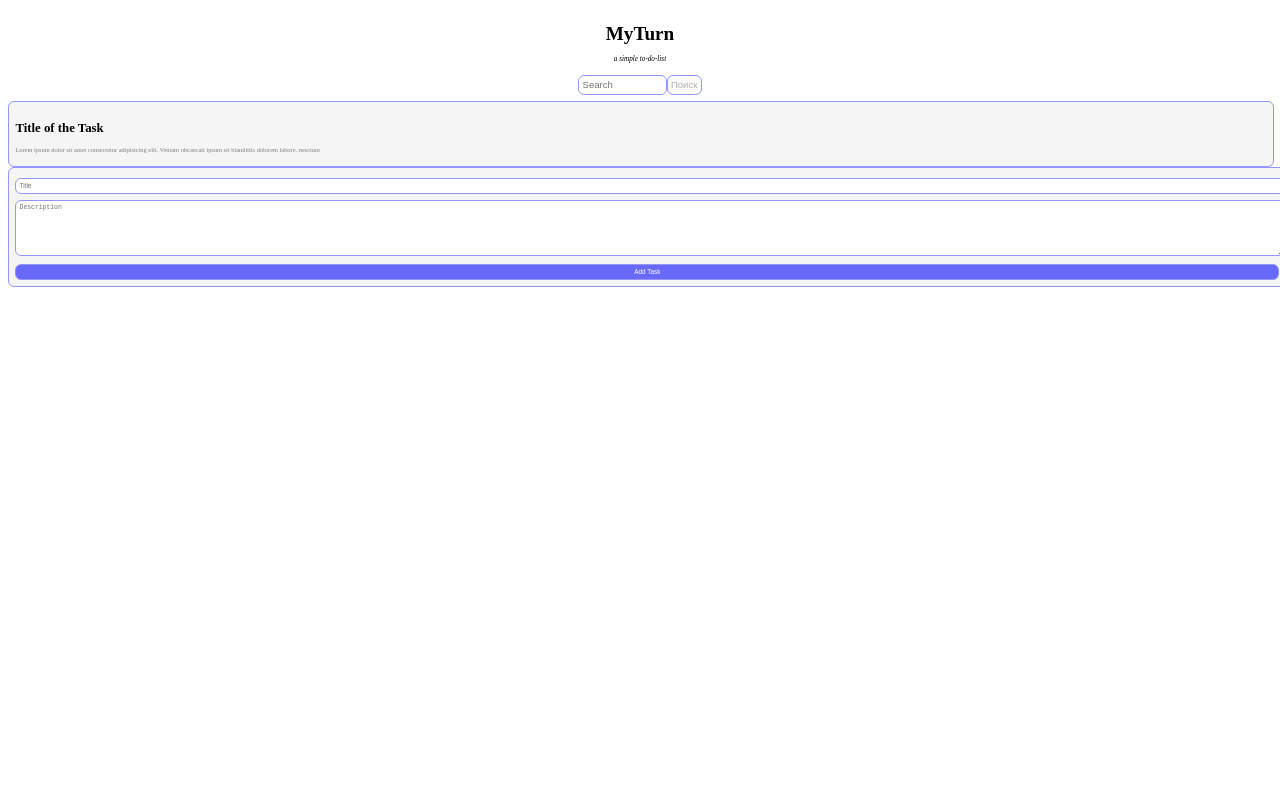
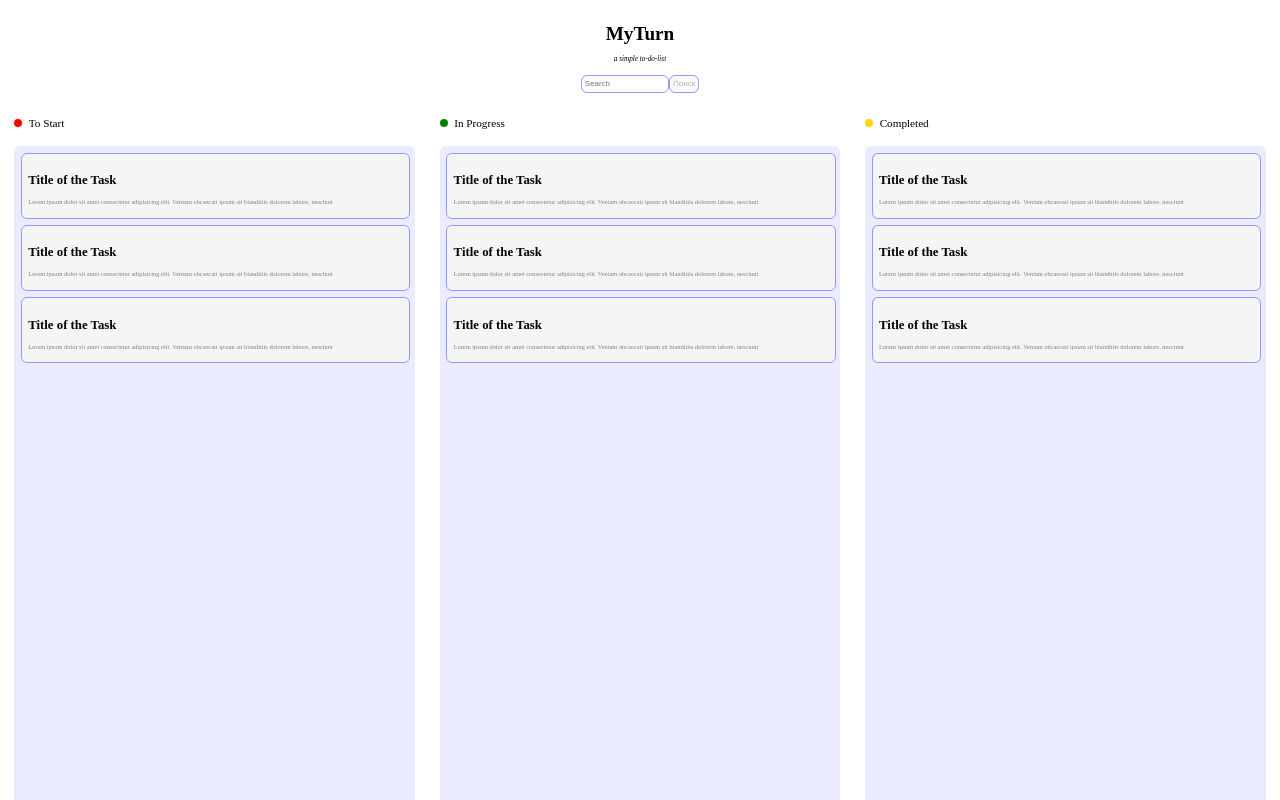
Before and after one commit to trshmdo/to-do-list, a React app: page / in a window 1280 px wide. Shown: the top 800 px of the page. Built offline with nearby package versions, Linux system fonts and the light colour scheme.

Commit message:
added 3 progress cols

```diff
--- a/src/components/progress/index.tsx
+++ b/src/components/progress/index.tsx
@@ -2,14 +2,28 @@ import * as styles from "./styles.module.css"
 import Item from "../item/index"
 import AddItem from "../addItem/index"
 
-function inProgress() {
+function Column({name, color}: {name: string; color: string}) {
   return (
-    <>
-      <Item />
-    </>
+    <div className={styles.container}>
+      <div className={styles.progress}>
+        <span className={styles[color]}></span>
+        <p>{name}</p>
+      </div>
+      <div className={styles.tasks}>
+        <Item />
+        <Item />
+        <Item />
+      </div>
+    </div>
   )
 }
 
 export default function MainSection() {
-  return <></>
+  return (
+    <div className={styles.wrapper}>
+      <Column name="To Start" color="circleRed" />
+      <Column name="In Progress" color="circleGreen" />
+      <Column name="Completed" color="circleYellow" />
+    </div>
+  )
 }
--- a/src/components/progress/styles.module.css
+++ b/src/components/progress/styles.module.css
@@ -0,0 +1,56 @@
+.container {
+  width: 32%;
+}
+
+.progress {
+  display: flex;
+  align-items: center;
+  margin-bottom: 0.4rem;
+}
+
+.progress > p {
+  padding-left: 0.4rem;
+  font-size: 0.7rem;
+}
+
+.circleRed {
+  display: block;
+  width: 0.5rem; /* Ширина круга */
+  height: 0.5rem; /* Высота круга */
+  background-color: red; /* Цвет круга */
+  border-radius: 50%; /* Закругление углов для создания круга */
+}
+
+.circleGreen {
+  display: block;
+  width: 0.5rem; /* Ширина круга */
+  height: 0.5rem; /* Высота круга */
+  background-color: green; /* Цвет круга */
+  border-radius: 50%; /* Закругление углов для создания круга */
+}
+
+.circleYellow {
+  display: block;
+  width: 0.5rem; /* Ширина круга */
+  height: 0.5rem; /* Высота круга */
+  background-color: rgb(255, 217, 0); /* Цвет круга */
+  border-radius: 50%; /* Закругление углов для создания круга */
+}
+
+.tasks {
+  background-color: rgba(149, 149, 255, 0.185);
+  height: 100vh;
+  padding: 0.4rem;
+  border-radius: 6px;
+}
+
+.tasks > * {
+  margin-bottom: 0.4rem;
+}
+
+.wrapper {
+  display: flex;
+  padding: 0.4rem;
+  justify-content: space-between;
+  flex-flow: row nowrap;
+}
--- a/src/components/search/styles.module.css
+++ b/src/components/search/styles.module.css
@@ -10,7 +10,7 @@
 .container input,
 .container button {
   padding: 0.2rem;
-  font-size: 0.6rem;
+  font-size: 0.5rem;
   border-radius: 6px;
   border: 1px solid rgb(149, 149, 255);
 }
--- a/src/index.tsx
+++ b/src/index.tsx
@@ -2,8 +2,7 @@ import React from "react"
 import {createRoot} from "react-dom/client"
 import Header from "./components/header/index"
 import Search from "./components/search/index"
-import Item from "./components/item/index"
-import AddItem from "./components/addItem/index"
+import MainSection from "./components/progress/index"
 import * as styles from "./styles.module.css"
 
 const App = () => {
@@ -11,8 +10,7 @@ const App = () => {
     <>
       <Header />
       <Search />
-      <Item />
-      <AddItem />
+      <MainSection />
     </>
   )
 }
```
